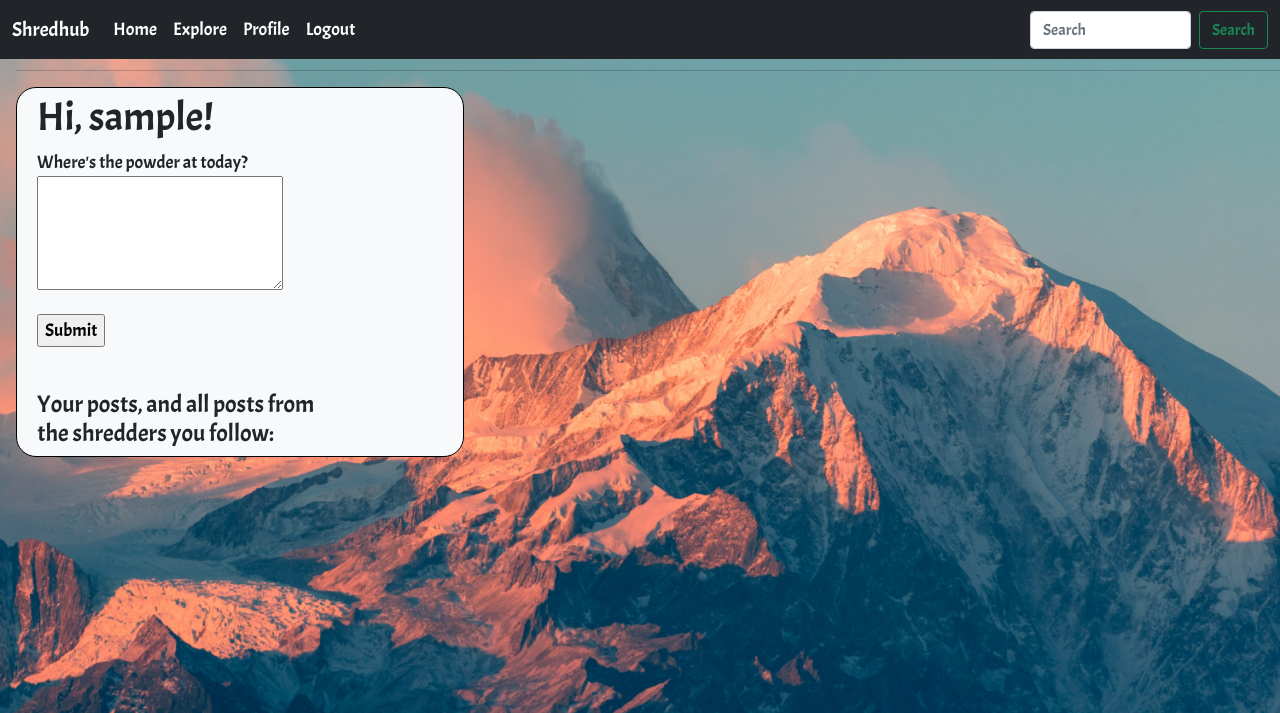
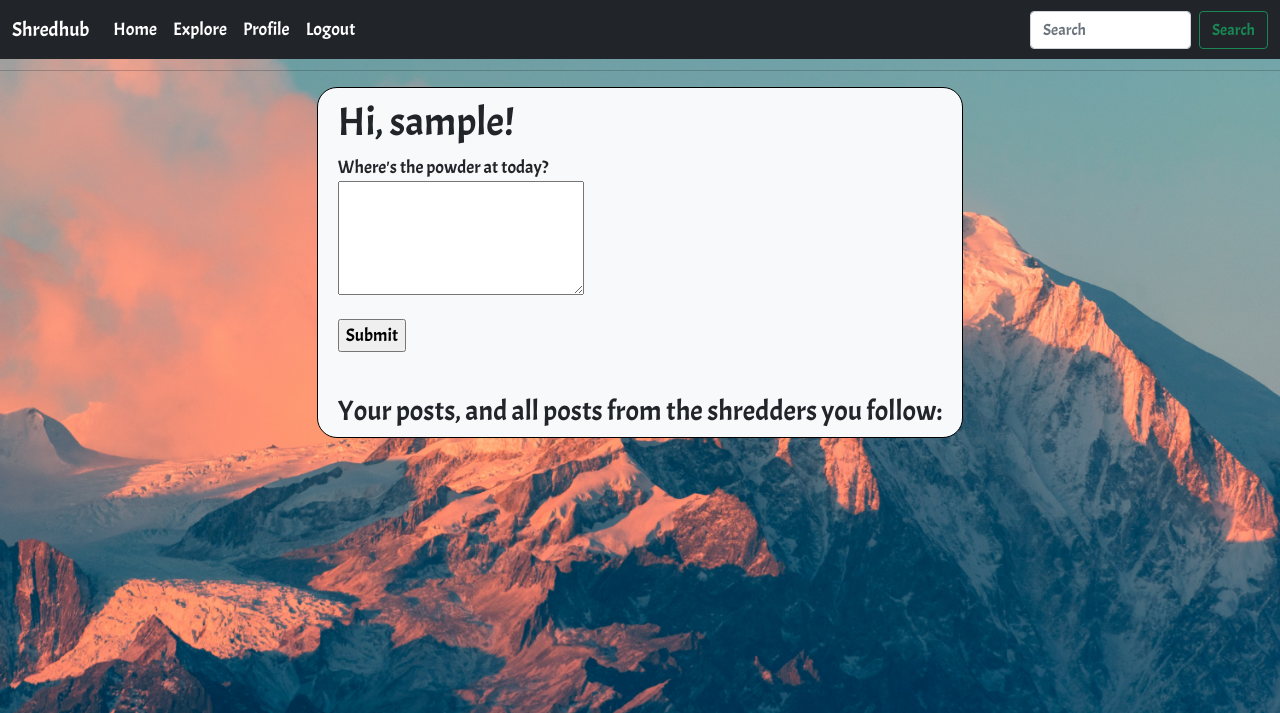
Before and after one commit to tvaroglu/shredhub, a Flask app: page / in a window 1280 px wide. Shown: the top 713 px of the page. Run offline with Flask 2, Linux system fonts and the light colour scheme; the visitor is signed in with stand-in values (Sample User, id 1); data comes from the database, SQL or seed files in the repository; data that the repository does not hold is empty; some libraries are stand-ins or nearby versions.

Commit message:
Update styling for container classes

```diff
--- a/app/templates/auth/login.html
+++ b/app/templates/auth/login.html
@@ -1,7 +1,7 @@
 {% extends "base.html" %}
 
 {% block content %}
-  <div class="card text-dark bg-light mb-3 card-custom">
+  <div class="container flex-wrap-reverse card text-dark bg-light mb-3 card-custom">
     <h1>Login:</h1>
     <form action="" method="post" novalidate>
         {{ form.hidden_tag() }}
--- a/app/templates/auth/register.html
+++ b/app/templates/auth/register.html
@@ -1,7 +1,7 @@
 {% extends "base.html" %}
 
 {% block content %}
-  <div class="card text-dark bg-light mb-3 card-custom">
+  <div class="container flex-wrap-reverse card text-dark bg-light mb-3 card-custom">
     <h1>Registration:</h1>
     <form action="" method="post">
         {{ form.hidden_tag() }}
--- a/app/templates/auth/reset_password.html
+++ b/app/templates/auth/reset_password.html
@@ -1,7 +1,7 @@
 {% extends "base.html" %}
 
 {% block content %}
-  <div class="card text-dark bg-light mb-3 card-custom">
+  <div class="container flex-wrap-reverse card text-dark bg-light mb-3 card-custom">
     <h1>Reset Your Password</h1>
     <form action="" method="post">
         {{ form.hidden_tag() }}
--- a/app/templates/auth/reset_password_request.html
+++ b/app/templates/auth/reset_password_request.html
@@ -1,7 +1,7 @@
 {% extends "base.html" %}
 
 {% block content %}
-  <div class="card text-dark bg-light mb-3 card-custom">
+  <div class="container flex-wrap-reverse card text-dark bg-light mb-3 card-custom">
     <h1>Reset Password</h1>
     <form action="" method="post">
         {{ form.hidden_tag() }}
--- a/app/templates/base.html
+++ b/app/templates/base.html
@@ -22,7 +22,9 @@
           background-attachment: fixed;
           font-family: 'Acme';
           font-size: 1.125em;
-          padding-left: 16px;
+        }
+        main {
+          flex: 1;
         }
         a {
           color: #198754;
@@ -31,11 +33,16 @@
           color: #0dcaf0;
         }
         .card-custom {
-          padding-top: 5px;
+          padding-top: 10px;
           padding-left: 20px;
+          padding-right: 20px;
           border-radius: 20px;
           border: 1px solid black;
-          max-width: 28rem;
+          min-width: 30rem;
+          justify-content: center;
+        }
+        .container {
+          width: auto;
         }
         .user-avatar {
           padding-right: 10px;
@@ -44,6 +51,7 @@
         .flash-custom {
           list-style-type: none;
           color: #6f03fc;
+          opacity: 0.8;
           -webkit-text-stroke-width: 1px;
           -webkit-text-stroke-color: black;
         }
@@ -94,13 +102,11 @@
       <br>
       <hr>
       {% with messages = get_flashed_messages() %}
-      {% if messages %}
-        <ul>
+        {% if messages %}
           {% for message in messages %}
-            <li class="flash-custom">{{ message }}</li>
+            <div class="alert alert-info flash-custom">{{ message }}</div>
           {% endfor %}
-        </ul>
-      {% endif %}
+        {% endif %}
       {% endwith %}
       <script src="https://cdn.jsdelivr.net/npm/bootstrap@5.0.2/dist/js/bootstrap.bundle.min.js" integrity="sha384-MrcW6ZMFYlzcLA8Nl+NtUVF0sA7MsXsP1UyJoMp4YLEuNSfAP+JcXn/tWtIaxVXM" crossorigin="anonymous"></script>
       {{ moment.include_moment() }}
--- a/app/templates/main/edit_profile.html
+++ b/app/templates/main/edit_profile.html
@@ -1,7 +1,7 @@
 {% extends "base.html" %}
 
 {% block content %}
-  <div class="card text-dark bg-light mb-3 card-custom">
+  <div class="container flex-wrap-reverse card text-dark bg-light mb-3 card-custom">
     <h1>Edit Profile:</h1>
     <form action="" method="post">
         {{ form.hidden_tag() }}
--- a/app/templates/main/index.html
+++ b/app/templates/main/index.html
@@ -1,7 +1,7 @@
 {% extends "base.html" %}
 
 {% block content %}
-  <div class="card text-dark bg-light mb-3 card-custom">
+  <div class="container flex-wrap-reverse card text-dark bg-light mb-3 card-custom">
     {% if form %}
       <h1>Hi, {{ current_user.username }}!</h1>
       <form action="" method="post">
@@ -18,11 +18,13 @@
           <p>{{ form.submit() }}</p>
       </form>
       <br>
-      <h4>Your posts, and all posts from<br>the shredders you follow:</h4>
+      <h3>Your posts, and all posts from the shredders you follow:</h3>
     {% elif title == 'Search' %}
       <h1>Search Results:</h1>
+      <br>
     {% else %}
-      <h4>Your posts, and all posts<br>from fellow shredders:</h4>
+      <h3>Your posts, and all posts from fellow shredders:</h3>
+      <br>
     {% endif %}
     {% for post in posts %}
         {% include 'main/_post.html' %}
--- a/app/templates/main/user.html
+++ b/app/templates/main/user.html
@@ -1,7 +1,7 @@
 {% extends "base.html" %}
 
 {% block content %}
-  <div class="card text-dark bg-light mb-3 card-custom">
+  <div class="container flex-wrap-reverse card text-dark bg-light mb-3 card-custom">
     <table>
         <tr valign="center">
             <td><img class="user-avatar" src="{{ user.avatar(128) }}"></td>
```
Lines whose indentation alone changed are shown as unchanged.
